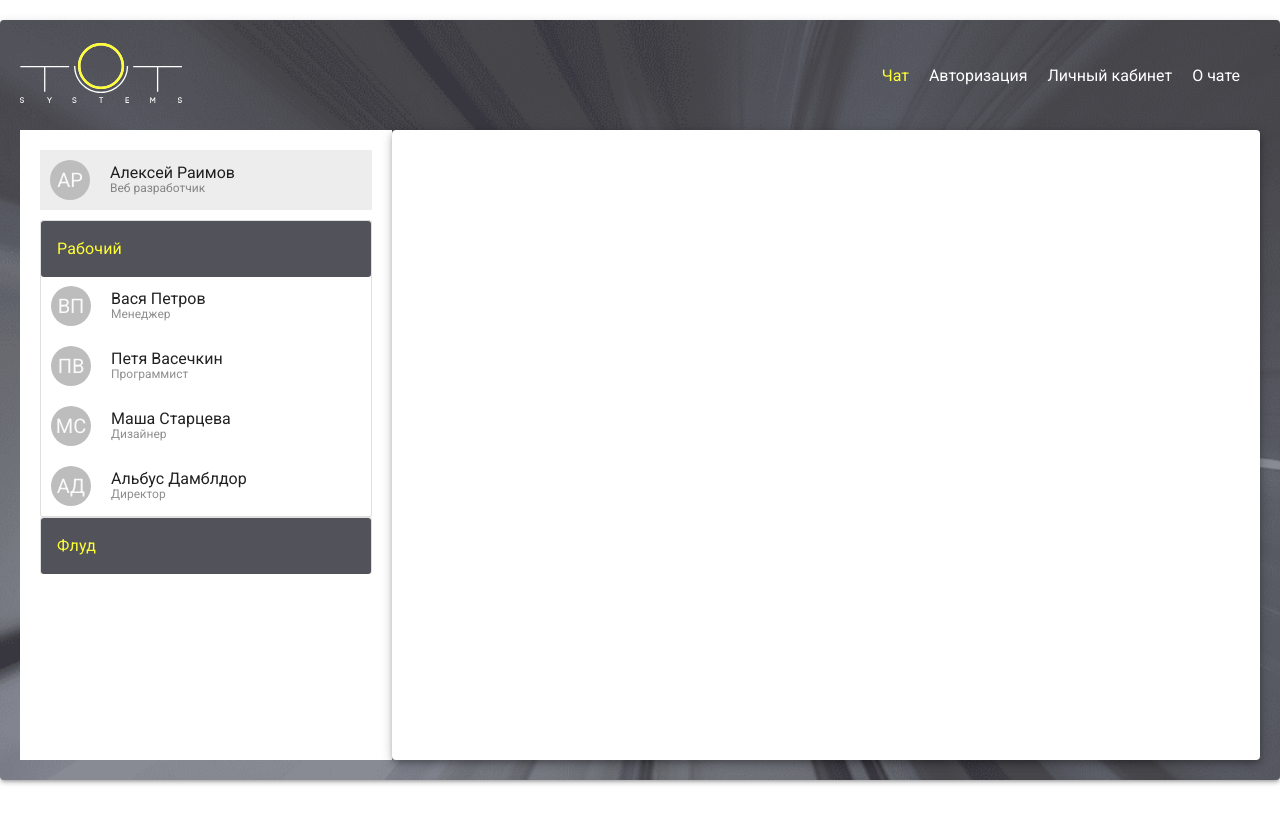
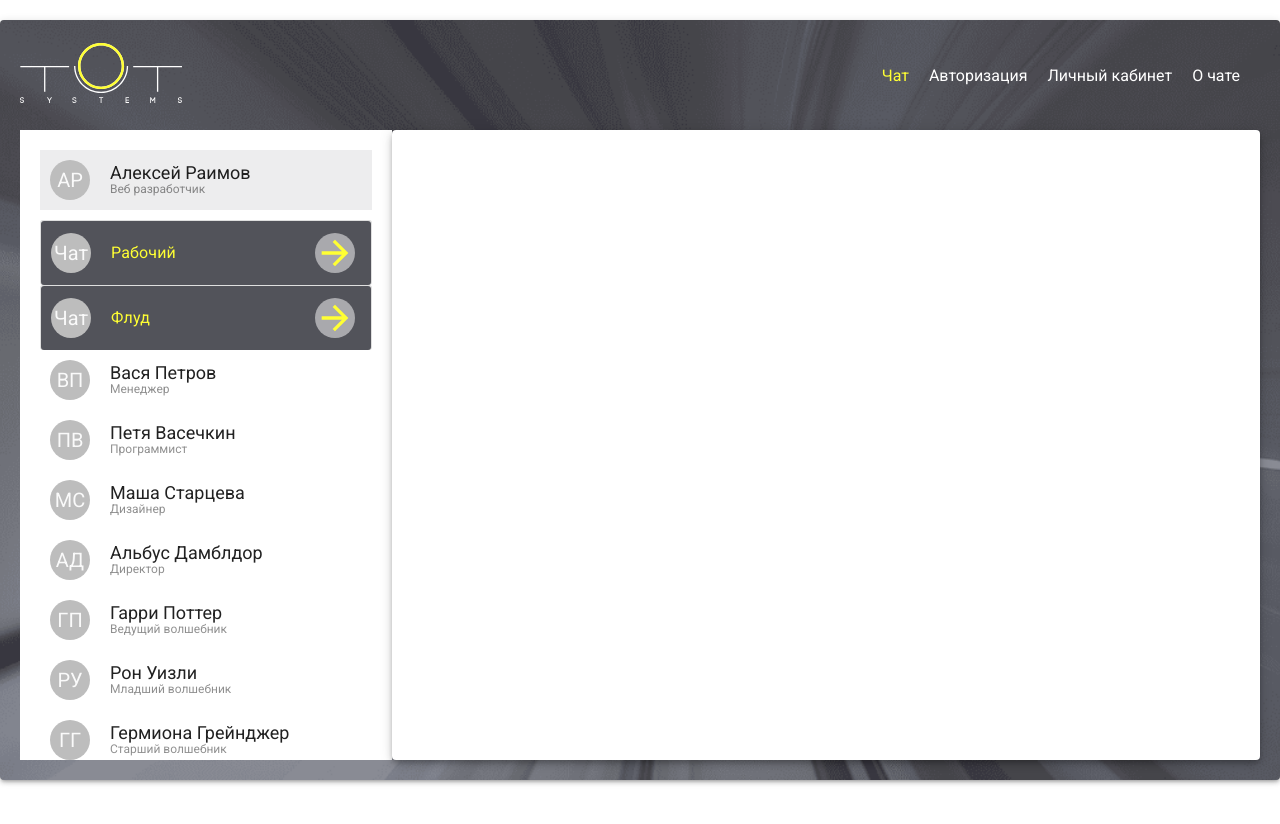
Before and after one commit to Radist-electric/corporate-network, a React (Create React App) app: page / in a window 1280 px wide. Shown: the top 824 px of the page. After the commit the page ends 800 px from the top, so only its background shows below. Built offline with nearby package versions, Linux system fonts and the light colour scheme.

Commit message:
I remade the sidebar

```diff
--- a/src/App.js
+++ b/src/App.js
@@ -11,7 +11,8 @@ const useStyles = makeStyles((theme) => ({
     flexWrap: 'wrap',
     '& > *': {
       margin: '20px auto',
-      minHeight: 'calc(100vh - 40px)',
+      height: '100vh',
+      maxHeight: 'calc(100vh - 40px)',
       maxWidth: '1280px',
       width: '100%',
       padding: '20px',
--- a/src/components/chat.js
+++ b/src/components/chat.js
@@ -4,10 +4,15 @@ import MuiAccordion from '@material-ui/core/Accordion'
 import MuiAccordionSummary from '@material-ui/core/AccordionSummary'
 import Typography from '@material-ui/core/Typography'
 import Avatar from '@material-ui/core/Avatar'
+import ArrowForwardIcon from '@material-ui/icons/ArrowForward'
 import { dataUsers } from '../data/dataUsers'
 import { dataChats } from '../data/dataChats'
 
-const useStyles = makeStyles(() => ({
+const useStyles = makeStyles((theme) => ({
+  persons: {
+    maxHeight: '200px',
+    overflowY: 'auto'
+  },
   person: {
     padding: '10px',
     display: 'flex',
@@ -17,15 +22,45 @@ const useStyles = makeStyles(() => ({
       backgroundColor: 'rgba(0, 0, 0, .03)',
     }
   },
+  chat: {
+    cursor: 'pointer',
+    transition: 'all 300ms',
+    '&:hover': {
+      backgroundColor: 'rgba(255, 255, 255, .5)',
+    }
+  },
+  forward: {
+    height: '40px',
+    width: '40px',
+    marginLeft: 'auto',
+    backgroundColor: 'rgba(255, 255, 255, .5)',
+    borderRadius: '50%',
+    cursor: 'pointer',
+    transition: 'all 300ms',
+    '&:hover': {
+      marginRight: '-5px',
+      backgroundColor: 'rgba(255, 255, 255, .3)',
+    }
+  },
   description: {
     display: 'flex',
     flexDirection: 'column',
     marginLeft: '20px'
   },
   name: {
-    margin: 0
+    margin: 0,
+    fontSize: '12px',
   },
   prof: {
+    margin: 0,
+    fontSize: '10px',
+    opacity: '0.5'
+  },
+  curname: {
+    margin: 0,
+    fontSize: '18px',
+  },
+  curprof: {
     margin: 0,
     fontSize: '12px',
     opacity: '0.5'
@@ -36,7 +71,12 @@ const useStyles = makeStyles(() => ({
     alignItems: 'center',
     marginBottom: '10px',
     backgroundColor: 'rgba(82, 83, 90, .1)',
-  }
+  },
+  small: {
+    width: theme.spacing(3),
+    height: theme.spacing(3),
+    fontSize: '12px'
+  },
 }))
 
 const Accordion = withStyles({
@@ -66,41 +106,53 @@ const AccordionSummary = withStyles({
     },
   },
   content: {
+    alignItems: 'center',
+    marginLeft: '-6px',
+    cursor: 'default',
+    transition: 'all 300ms',
     '&$expanded': {
-      margin: '12px 0',
+      margin: '15px 0',
     },
   },
   expanded: {},
 })(MuiAccordionSummary)
 
 export default function Chats() {
-  const [expanded, setExpanded] = useState('panel1')
+  const [expanded, setExpanded] = useState(false)
   const [users, setUsers] = useState(dataUsers)
   const [chats, setChats] = useState(dataChats)
   const currentUser = 7
   const classes = useStyles()
 
-  const handleChange = (panel) => (event, newExpanded) => {
-    setExpanded(newExpanded ? panel : false)
+  const handleClick = (panel) => {
+    setExpanded(expanded == panel ? false : panel)
   }
 
+
+  const goToChat = (event) => {
+    event.preventDefault()
+    console.log('GO')
+    console.log(event)
+  }
+
+  // Список чатов пользователя
   const accordion = chats.map((item, i) => {
     // Исключаем чаты, где не состоит текущий пользователь
-    const checkChat = item.users.filter((id) => {
+    if (!item.users.filter((id) => {
       return id == currentUser
-    })
-    if (!checkChat.length) return
+    }).length) return
     // Перебираем оставшиеся чаты и создаём из данных вёрстку
     const persons = item.users.map((personId) => {
       return users.filter((user) => {
         return user.id == personId
       })[0]
     }).map((person, i) => {
-      // Убираем из чатов имя текущего пользователя
+      // Убираем из списка участников чатов имя текущего пользователя
       if (person.id == currentUser) return
+      // Остальных участников выводим в перечень
       return (
         <div className={classes.person} key={i}>
-          <Avatar>{person.firstName[0].toUpperCase()}{person.lastName[0].toUpperCase()}</Avatar>
+          <Avatar className={classes.small}>{person.firstName[0].toUpperCase()}{person.lastName[0].toUpperCase()}</Avatar>
           <div className={classes.description}>
             <p className={classes.name}>{person.firstName} {person.lastName}</p>
             <p className={classes.prof}>{person.profession}</p>
@@ -109,27 +161,45 @@ export default function Chats() {
       )
     })
     return (
-      <Accordion square expanded={expanded === `panel${i + 1}`} onChange={handleChange(`panel${i + 1}`)} key={i}>
-        <AccordionSummary aria-controls={`panel${i + 1}d-conten`} id={`panel${i + 1}d-header`}>
-          <Typography>{item.name}</Typography>
+      <Accordion square expanded={expanded === `panel${i + 1}`} key={i}>
+        <AccordionSummary aria-controls={`panel${i + 1}d-content`} id={`panel${i + 1}d-header`}>
+          <Avatar className={classes.chat} onClick={()=>{handleClick(`panel${i + 1}`)}}>Чат</Avatar>
+          <Typography className={classes.description}>{item.name}</Typography>
+          <ArrowForwardIcon  className={classes.forward} onClick={goToChat}/>
         </AccordionSummary>
-        {persons}
+        <div className={classes.persons}>
+          {persons}
+        </div>
       </Accordion>
     )
   })
 
+  // Список участников корпоративной сети
+  const people = users.map((person, i) => {
+    if (person.id == currentUser) return
+    return (
+      <div className={classes.person} key={i} onClick={goToChat}>
+        <Avatar>{person.firstName[0].toUpperCase()}{person.lastName[0].toUpperCase()}</Avatar>
+        <div className={classes.description}>
+          <p className={classes.curname}>{person.firstName} {person.lastName}</p>
+          <p className={classes.curprof}>{person.profession}</p>
+        </div>
+      </div>
+    )
+  })
 
   return (
     <>
       <div className={classes.header}>
         <Avatar>{users[currentUser].firstName[0].toUpperCase()}{users[currentUser].lastName[0].toUpperCase()}</Avatar>
         <div className={classes.description}>
-          <p className={classes.name}>{users[currentUser].firstName} {users[currentUser].lastName}</p>
-          <p className={classes.prof}>{users[currentUser].profession}</p>
+          <p className={classes.curname}>{users[currentUser].firstName} {users[currentUser].lastName}</p>
+          <p className={classes.curprof}>{users[currentUser].profession}</p>
         </div>
 
       </div>
       {accordion}
+      {people}
     </>
   )
 }
--- a/src/pages/ChatPage.js
+++ b/src/pages/ChatPage.js
@@ -7,14 +7,16 @@ const useStyles = makeStyles((theme) => ({
     display: 'flex',
     flexWrap: 'wrap',
     height: '100%',
+    maxHeight: 'calc(100% - 50px)',
     '& > *': {
-      height: 'calc(100% - 90px)',
+      height: 'calc(100% - 40px)',
       padding: '20px',
       marginTop: '20px'
     },
   },
   chats: {
     width: '30%',
+    overflowY: 'auto',
     [theme.breakpoints.down('md')]: {
       width: '40%'
     },
```
